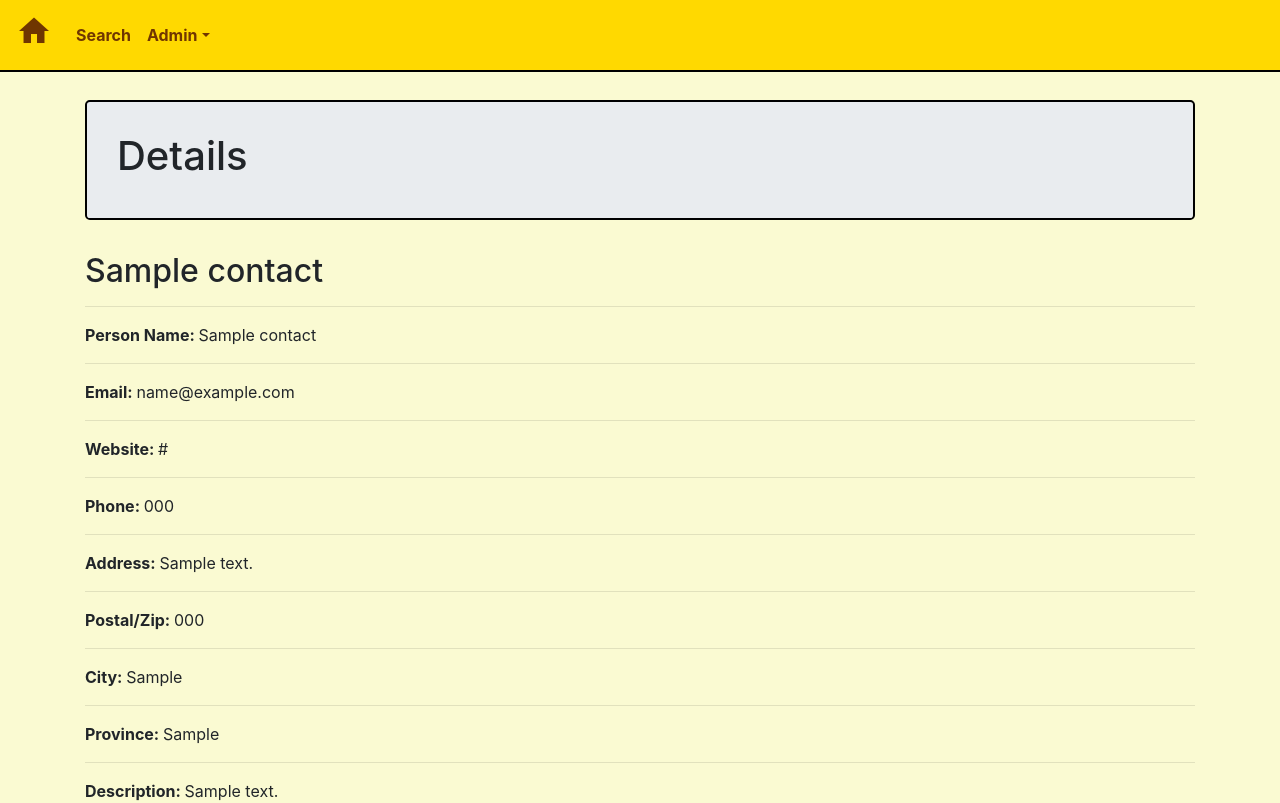
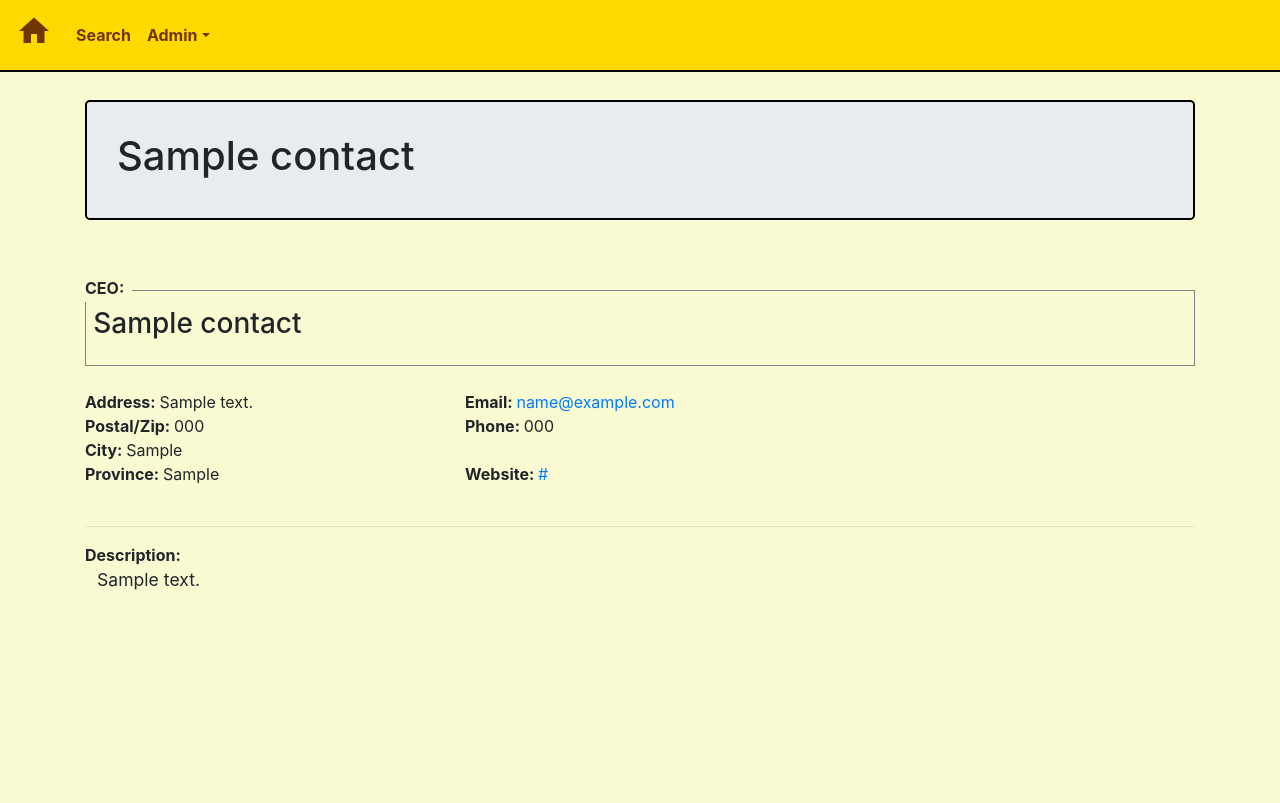
Before and after one commit to hisnameisrehd/DMIT-2025, a PHP site: page /companyprofile.php?id=1 in a window 1280 px wide. After the commit the page ends 590 px from the top, so only its background shows below. Run offline with PHP 8.4, Linux system fonts and the light colour scheme; tables that the repository leaves empty or names only in its code hold one stand-in row (values such as "Sample post"); some libraries are stand-ins or nearby versions.

Commit message:
style fix // styled profile

```diff
--- a/contacts/admin/edit.php
+++ b/contacts/admin/edit.php
@@ -132,7 +132,7 @@ if (isset($_POST['submit'])) {
 
 // Step 1: Create a list characters which the user can select from
 // Reading from a DB: SELECT
-$result = mysqli_query($con, "SELECT * FROM npe_contacts") or die(mysqli_error($con));
+$result = mysqli_query($con, "SELECT * FROM npe_contacts ORDER BY npe_business_name ASC") or die(mysqli_error($con));
 // loop trhough results
 while ($row = mysqli_fetch_array($result)) {
     $busName = $row['npe_business_name'];
--- a/contacts/companyprofile.php
+++ b/contacts/companyprofile.php
@@ -6,9 +6,6 @@ include("includes/header.php");
 $id = $_GET['id'];
 ?>
 
-<div class="jumbotron clearfix">
-  <h1>Details</h1>
-</div>
 
 <?php
 $result = mysqli_query($con, "SELECT * FROM npe_contacts WHERE cid = $id");
@@ -16,51 +13,86 @@ $result = mysqli_query($con, "SELECT * FROM npe_contacts WHERE cid = $id");
 
 <?php while ($row = mysqli_fetch_array($result)) : ?>
   <!-- Go ahead and do some HTML/CSS styling in here...I dare you! -->
-  <h2><?php echo $row['npe_business_name']; ?></h2>
+  <div class="jumbotron clearfix">
+    <h1><?php echo $row['npe_business_name']; ?></h1>
+  </div>
 
   <?php if ($row['npe_person_name'] != "") : ?>
-    <hr />
-    <b>Person Name: </b><?php echo $row['npe_person_name']; ?>
+    <br />
+    <b class="info-box-title">CEO: </b>
+    <div class="info-box-border">
+      <h3><?php echo $row['npe_person_name']; ?></h3>
+    </div>
   <?php endif; ?>
-  <?php if ($row['npe_email'] != "") : ?>
-    <hr />
-    <b>Email: </b><?php echo $row['npe_email']; ?>
-  <?php endif; ?>
-  <?php if ($row['npe_url'] != "") : ?>
-    <hr />
-    <b>Website: </b><?php echo $row['npe_url']; ?>
-  <?php endif; ?>
-  <?php if ($row['npe_phone'] != "") : ?>
-    <hr />
-    <b>Phone: </b><?php echo $row['npe_phone']; ?>
-  <?php endif; ?>
+
+
+
+
+  <div class="row">
+    <!-- left -->
+    <div class="col-4">
       <?php if ($row['npe_address1'] != "") : ?>
-    <hr />
+        <br />
         <b>Address: </b><?php echo $row['npe_address1']; ?>
       <?php endif; ?>
       <?php if ($row['npe_postal'] != "") : ?>
-    <hr />
+        <br />
         <b>Postal/Zip: </b><?php echo $row['npe_postal']; ?>
       <?php endif; ?>
       <?php if ($row['npe_city'] != "") : ?>
-    <hr />
+        <br />
         <b>City: </b><?php echo $row['npe_city']; ?>
       <?php endif; ?>
       <?php if ($row['npe_province'] != "") : ?>
-    <hr />
+        <br />
         <b>Province: </b><?php echo $row['npe_province']; ?>
       <?php endif; ?>
+    </div>
+    <!-- mid -->
+    <div class="col-4">
+      <?php if ($row['npe_email'] != "") : ?>
+        <br />
+        <b>Email: </b><a href="mailto:<?php echo $row['npe_email']; ?>"><?php echo $row['npe_email']; ?></a>
+      <?php endif; ?>
+      <?php if ($row['npe_phone'] != "") : ?>
+        <br />
+        <b>Phone: </b><?php echo $row['npe_phone']; ?>
+      <?php endif; ?>
+      <?php if ($row['npe_url'] != "") : ?>
+        <br />
+        <br />
+        <b>Website: </b><a href="<?php echo $row['npe_url']; ?>" target="_blank"><?php echo $row['npe_url']; ?></a>
+      <?php endif; ?>
+    </div>
+    <!-- right -->
+    <div class="col-4">
       <?php if ($row['npe_resume'] == 0) : ?>
+        <br />
+        <br />
+        <br />
+        <br />
+        <b class="ml-3 p-1 btn-danger">Résumé Not Sent</b>
+      <?php elseif ($row['npe_resume'] == 1) : ?>
+        <br />
+        <br />
+        <br />
+        <br />
+        <b class="ml-3 p-1 btn-success">Résumé Submitted</b>
+      <?php endif; ?>
+    </div>
+    <!-- bottom row -->
+    <div class="col-12">
+
+      <?php if ($row['npe_description'] != "") : ?>
+        <br />
         <hr />
-    <b>Résumé: </b><?php echo "Not Submitted"; ?>
-  <?php elseif ($row['npe_resume'] == 1) : ?>
-    <hr />
-    <b>Résumé: </b><?php echo "Submitted"; ?>
+        <b>Description:</b>
+        <br />
+        <p style="font-size:1.1rem;" class="pl-1 ml-2 mr-2"><?php echo $row['npe_description']; ?></p>
       <?php endif; ?>
-  <?php if ($row['npe_description'] != "") : ?>
-    <hr />
-    <b>Description: </b><?php echo $row['npe_description']; ?>
-  <?php endif; ?>
+    </div>
+  </div>
+
 
 <?php endwhile; ?>
 
--- a/contacts/includes/header.php
+++ b/contacts/includes/header.php
@@ -36,6 +36,7 @@ include("mysql_connect.php"); // here we include the connection script; since th
   <link href="<?php echo BASE_URL ?>css/styles.css" rel="stylesheet">
   <!-- Themes from https://bootswatch.com/ : Use the Themes dropdown to select a theme you like; copy/paste the bootstrap.css. Here, we have named the downloaded theme as a new file and can overwrite the default.  -->
   <!-- <link href="<?php echo BASE_URL ?>css/bootstrap-lumen.css" rel="stylesheet"> -->
+  <!-- <link href="<?php echo BASE_URL ?>css/bootstrap-cerulean" rel="stylesheet"> -->
 
 </head>
 
@@ -85,6 +86,17 @@ include("mysql_connect.php"); // here we include the connection script; since th
     .active-edit-link {
       background: lightgray;
     }
+
+    .info-box-title {
+      padding: .25rem .5rem .25rem 0;
+      background: lightgoldenrodyellow;
+    }
+
+    .info-box-border {
+      margin-top: -10px;
+      border: 1px solid gray;
+      padding: 1rem .45rem;
+    }
   </style>
 
   <nav class="navbar navbar-expand-md navbar-dark mb-4 fixed-top" id="custom-nav-style">
--- a/contacts/index.php
+++ b/contacts/index.php
@@ -9,7 +9,7 @@ include("includes/header.php");
 </div>
 
 <?php
-$result = mysqli_query($con, "SELECT * FROM npe_contacts");
+$result = mysqli_query($con, "SELECT * FROM npe_contacts ORDER BY npe_business_name ASC");
 ?>
 
 
--- a/contacts/search.php
+++ b/contacts/search.php
@@ -45,7 +45,8 @@ if (isset($_POST['submit'])) {
             $sql = "SELECT * FROM npe_contacts WHERE
     npe_business_name LIKE '$searchterm'
     OR npe_person_name LIKE '$searchterm'
-    OR npe_description LIKE '%$searchterm%'";
+    OR npe_description LIKE '%$searchterm%'
+    ORDER BY npe_business_name ASC";
 
             $result = mysqli_query($con, $sql) or die(mysqli_error($con));
         }
```
Also changed, not shown: contacts/includes/footer.php (+4 -6 lines). Lines whose indentation alone changed are shown as unchanged.
